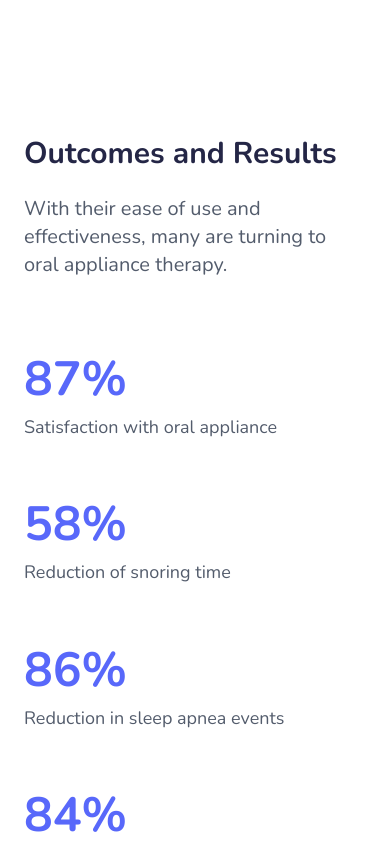
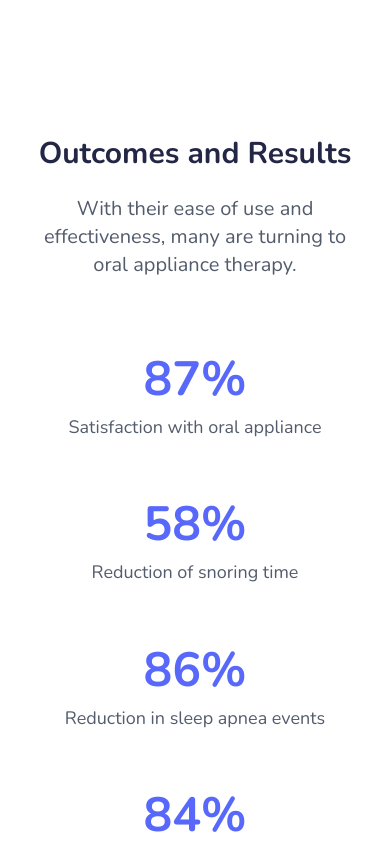
Before and after one commit to JayJaime/sleepwell, a React (Create React App) app: page / in a window 390 px wide. Shown: the part 3060-3904 px from the top of the page. Built offline with nearby package versions, Linux system fonts and the light colour scheme.

Commit message:
centered the outcomes section

```diff
--- a/src/components/ctaSection.js
+++ b/src/components/ctaSection.js
@@ -22,7 +22,7 @@ export default function ctaSection() {
           onClick={Reload}
           to="/schedule"
           type="button"
-          className="w-auto w-[300px] h-[62px] rounded-full transition ease-in-out px-[24px] pt-4 pb-4 bg-white text-primary-blue hover:bg-light-grey transition ease-in-out duration-300 active:scale-90 flex justify-center items-center"
+          className="w-auto w-[310px] h-[62px] rounded-full transition ease-in-out px-[24px] pt-4 pb-4 bg-white text-primary-blue hover:bg-light-grey transition ease-in-out duration-300 active:scale-90 flex justify-center items-center"
         >
           <h4 className=" text-[20px] font-bold text-center">
             Request Free Consultation
--- a/src/components/stat.js
+++ b/src/components/stat.js
@@ -2,7 +2,7 @@ import React from "react";
 
 export default function stat(props) {
   return (
-    <div className="flex flex-col video-xs:items-start video-xs:justify-start video-sm:items-center video-sm:justify-center gap-[0px]">
+    <div className="flex flex-col items-center justify-center gap-[0px]">
       <h1 className="text-[48px] sm:text-[56px] lg:text-[72px] font-bold text-center text-primary-blue">
         {props.stat}
       </h1>
--- a/src/pages/Home.js
+++ b/src/pages/Home.js
@@ -272,20 +272,20 @@ function Home() {
       {/* Outcomes Section */}
       <div className="w-full h-auto bg-white py-[64px] lg:py-[96px] px-[24px] md:px-[56px] flex flex-col items-center justify-center">
         {/* title */}
-        <div className="flex flex-col video-xs:items-start video-sm:items-center justify-center w-full h-auto max-w-[640px] lg:max-w-[1280px]">
-          <h3 className="title-text font-bold video-xs:text-left video-sm:text-center text-dark">
+        <div className="flex flex-col items-center justify-center w-full h-auto max-w-[640px] lg:max-w-[1280px]">
+          <h3 className="title-text font-bold text-center text-dark">
             Outcomes and Results
           </h3>
-          <p className="text-paragraph video-xs:text-left video-sm:text-center mt-[20px] text-dark-grey max-w-[640px]">
+          <p className="text-paragraph text-center mt-[20px] text-dark-grey max-w-[640px]">
             With their ease of use and effectiveness, many are turning to oral
             appliance therapy.
           </p>
         </div>
         {/* list */}
         <div className="w-full h-auto max-w-[640px] lg:max-w-[1280px]">
-          <ul className="mt-[64px] flex flex-wrap lg:flex-row video-xs:justify-start video-sm:justify-center lg:justify-between items-center gap-[48px] desktop:gap-[80px]">
+          <ul className="mt-[64px] flex flex-wrap lg:flex-row justify-center lg:justify-between items-center gap-[48px] desktop:gap-[80px]">
             {/* item 1 */}
-            <li className="flex flex-col video-xs:justify-start video-xs:items-start video-sm:justify-center video-sm:items-center gap-[20px] max-w-[400px]">
+            <li className="flex flex-col justify-center items-center gap-[20px] max-w-[400px]">
               <Stat stat="87%" label="Satisfaction with oral appliance" />
             </li>
             <li className="flex flex-col video-xs:justify-start video-xs:items-start video-sm:justify-center video-sm:items-center gap-[20px] max-w-[400px]">
```
